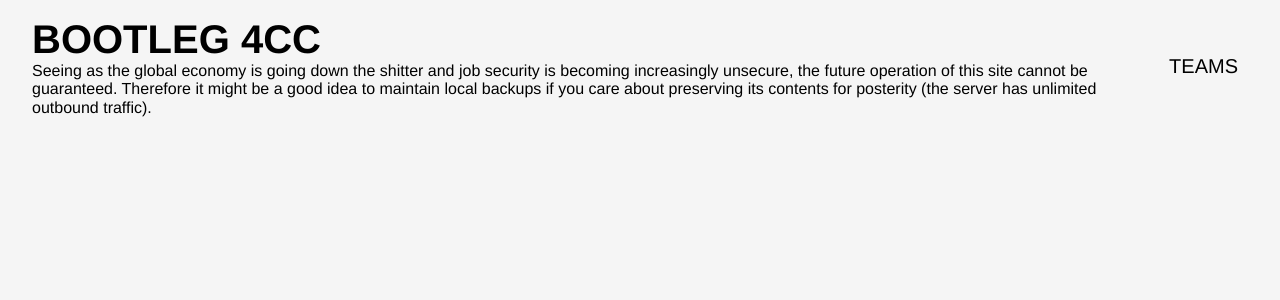
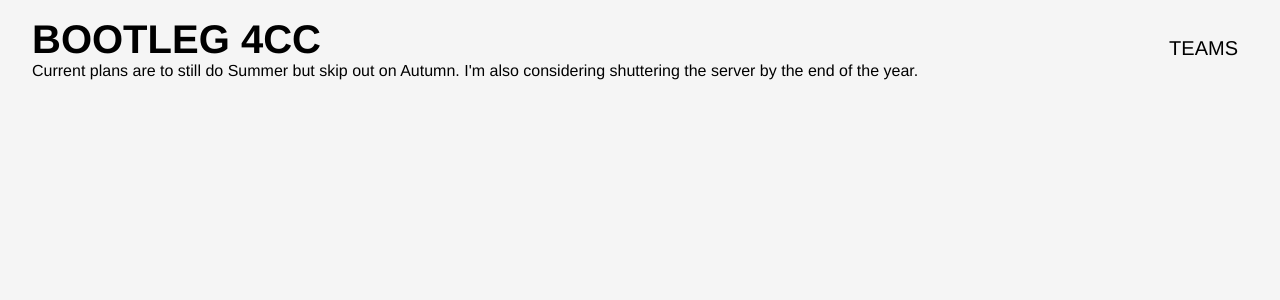
Before and after one commit to Hamuko/daiseihai, a Django app: template daiseihai/archive/jinja2/archive/team_list.html in a window 1280 px wide. Shown: the top 300 px of the page. Run offline with Django 3.2, Linux system fonts and the light colour scheme; the template is opened without the code that fills it, so the values that code supplies are empty; style sheets or scripts are compiled from the project's sources; some libraries are stand-ins or nearby versions.

Commit message:
Update message

```diff
--- a/daiseihai/archive/jinja2/archive/base.html
+++ b/daiseihai/archive/jinja2/archive/base.html
@@ -15,7 +15,7 @@
     <header>
         <a href="{{ url('index') }}">
             <h1>Bootleg 4CC</h1>
-            <p>Seeing as the global economy is going down the shitter and job security is becoming increasingly unsecure, the future operation of this site cannot be guaranteed. Therefore it might be a good idea to maintain local backups if you care about preserving its contents for posterity (the server has unlimited outbound traffic).</p>
+            <p>Current plans are to still do Summer but skip out on Autumn. I'm also considering shuttering the server by the end of the year.</p>
         </a>
         <nav>
             <a href="{{ url('team_list') }}">Teams</a>
```
